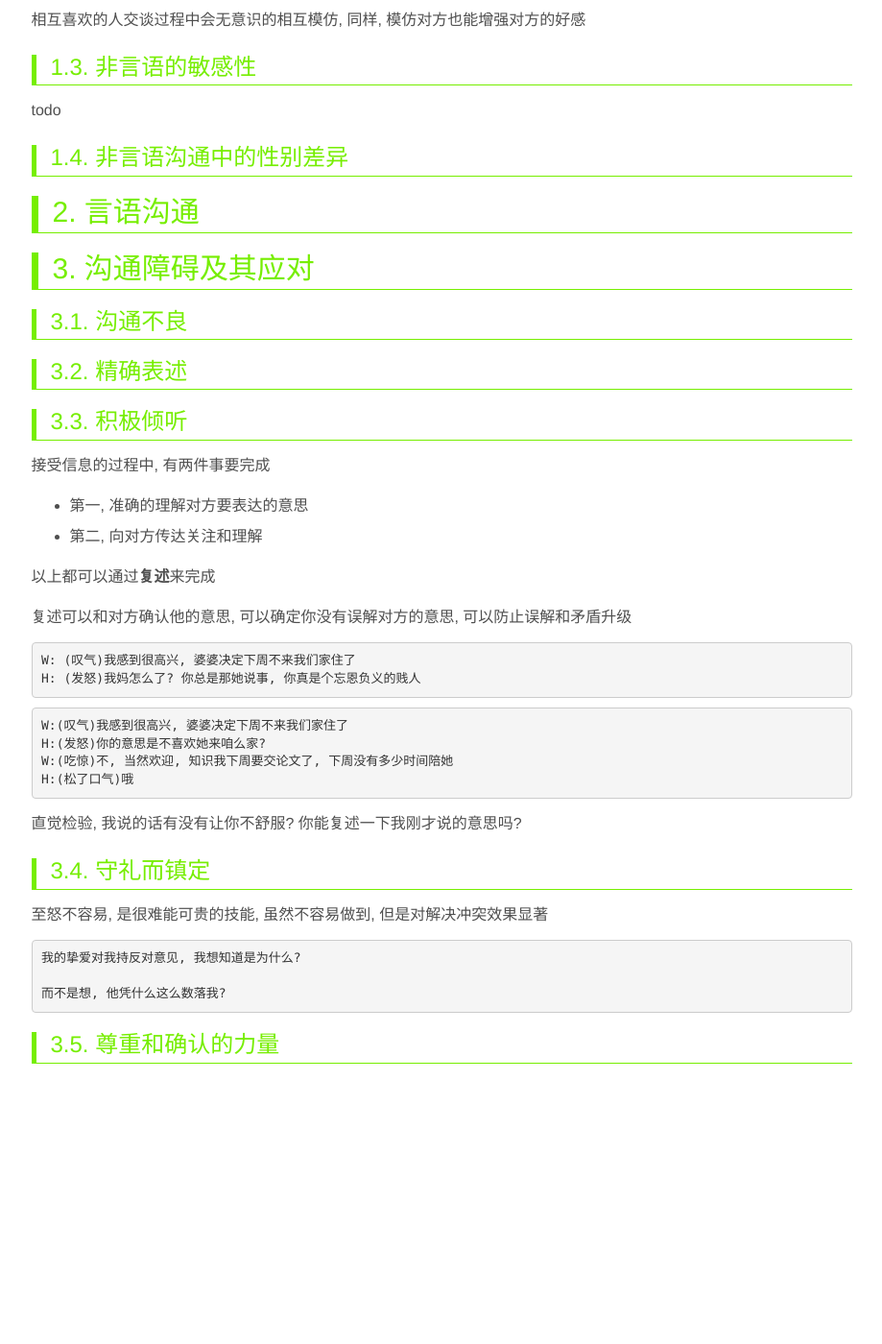
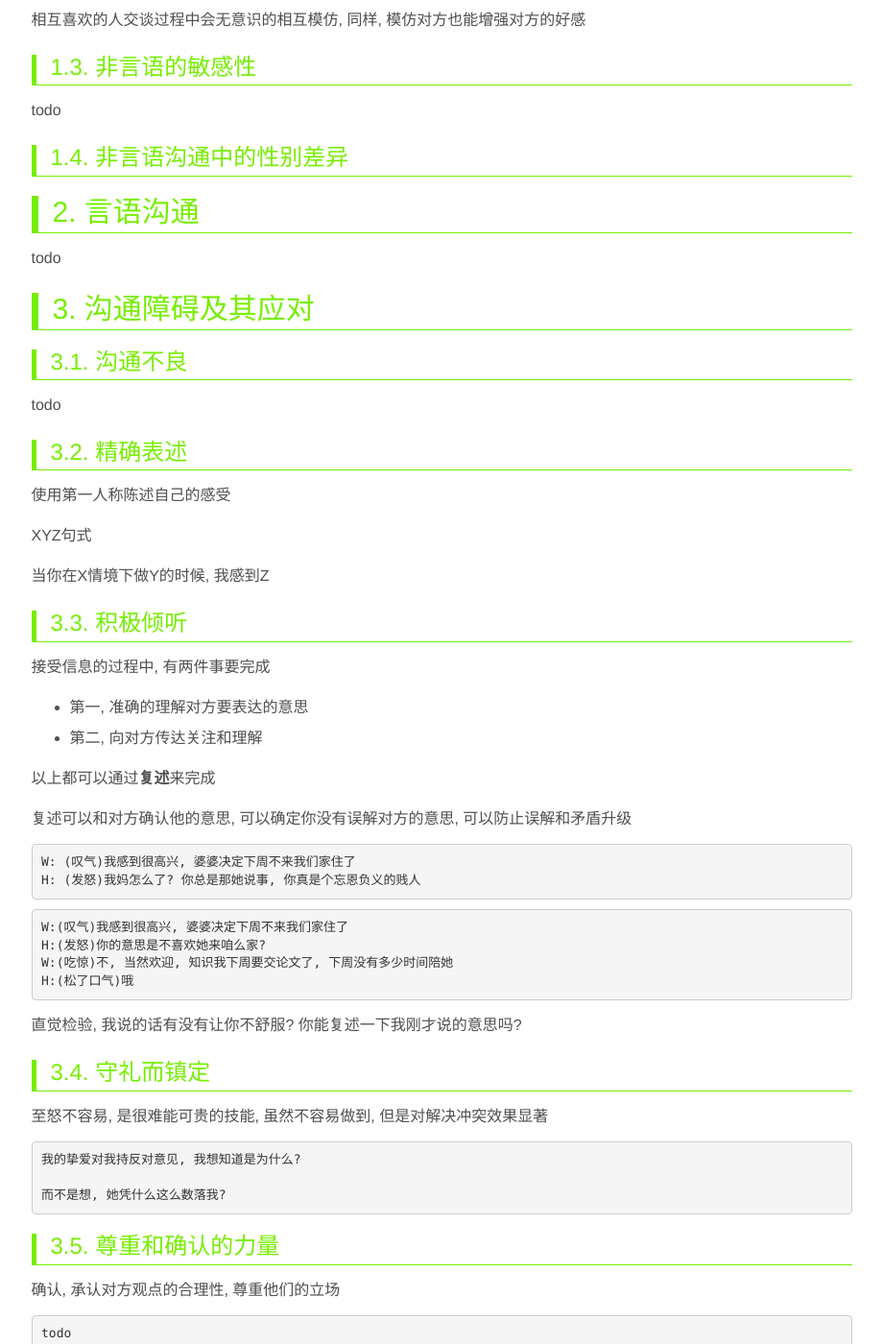
Before and after one commit to ronniewang/ronniewang.github.io, a Jekyll site: the page built from _posts/2016-10-06-comunication.md, in a window 1280 px wide and 1400 px high, scrolled down 1256 px. Shown: the whole window at 96% size, without its empty margins (180-1099 px from the left). Built offline with Jekyll 4.4.1, drawn with Linux system fonts in a browser that asks for light colours; before the commit the page ends 2384 px from its top, so only the background shows below that.

Commit message:
update file

````diff
--- a/_posts/2016-10-06-comunication.md
+++ b/_posts/2016-10-06-comunication.md
@@ -60,11 +60,21 @@ todo
 
 ## 2. 言语沟通
 
+todo
+
 ## 3. 沟通障碍及其应对
 
 ### 3.1. 沟通不良
 
+todo
+
 ### 3.2. 精确表述
+
+使用第一人称陈述自己的感受
+
+XYZ句式
+
+当你在X情境下做Y的时候, 我感到Z
 
 ### 3.3. 积极倾听
 
@@ -97,7 +107,13 @@ H:(松了口气)哦
 ```
 我的挚爱对我持反对意见, 我想知道是为什么?
 
-而不是想, 他凭什么这么数落我?
+而不是想, 她凭什么这么数落我?
 ```
 
 ### 3.5. 尊重和确认的力量
+
+确认, 承认对方观点的合理性, 尊重他们的立场
+
+```
+todo
+```
````
